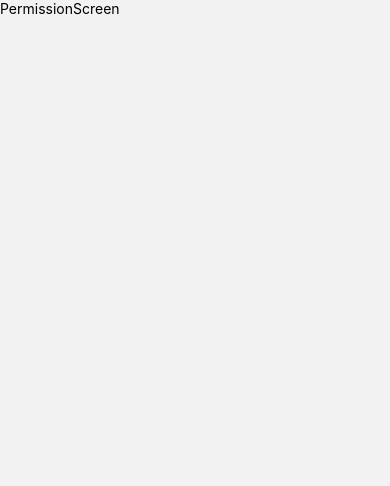
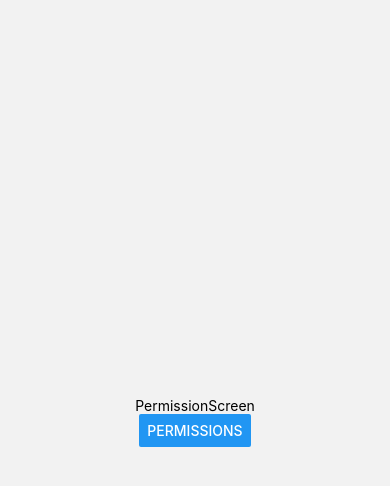
Before and after one commit to eacz/RN-maps, a React Native app: screen /PermissionScreen in a window 390 px wide. Shown: the top 486 px of the page. Built offline with nearby package versions, Linux system fonts and the light colour scheme.

Commit message:
asking for permissions

```diff
--- a/src/screens/PermissionScreen.tsx
+++ b/src/screens/PermissionScreen.tsx
@@ -1,12 +1,32 @@
 import React from 'react'
-import { View, Text } from 'react-native'
+import { View, Text, StyleSheet, Button, Platform } from 'react-native'
+import { PERMISSIONS, PermissionStatus, request } from 'react-native-permissions'
 
 const PermissionScreen = () => {
+  const checkLocationPermissions = async () => {
+      let permissionStatus: PermissionStatus;
+      if(Platform.OS === 'ios'){
+         permissionStatus = await request(PERMISSIONS.IOS.LOCATION_WHEN_IN_USE)
+        } else {
+          permissionStatus = await request(PERMISSIONS.ANDROID.ACCESS_FINE_LOCATION)
+      }
+      console.log(permissionStatus);
+
+  }
   return (
-    <View>
+    <View style={styles.container} >
       <Text>PermissionScreen</Text>
+      <Button title="Permissions" onPress={checkLocationPermissions} />
     </View>
   )
 }
 
+const styles = StyleSheet.create({
+    container: {
+      flex: 1,
+      justifyContent: 'center',
+      alignItems: 'center'
+    }
+});
+
 export default PermissionScreen
```
